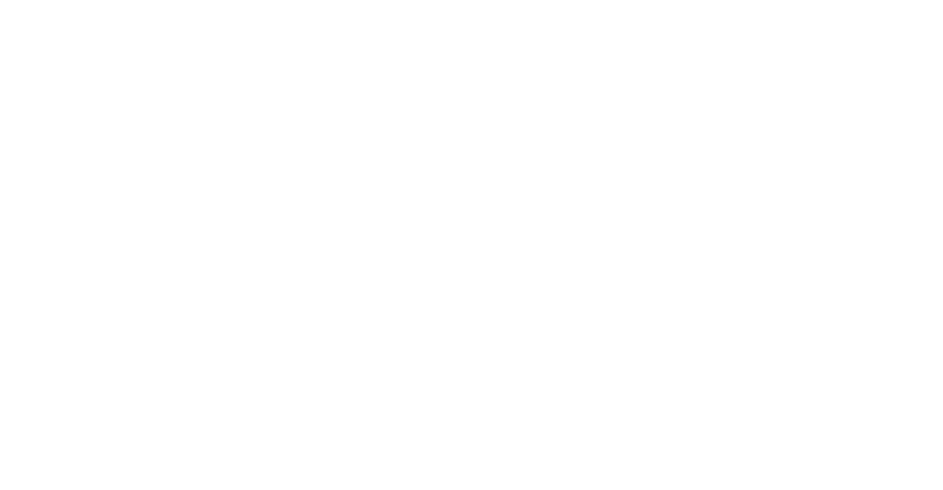
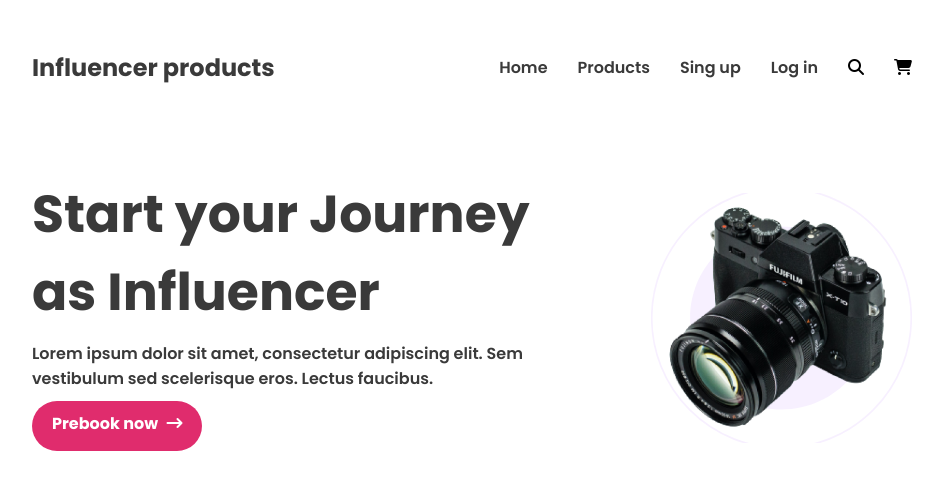
Before and after one commit to Al-Amin018555/influencer-gear, a plain HTML site: page index.html in a window 1280 px wide. Shown: the whole page, without its empty margins (168-1111 px from the left). Drawn offline with Linux system fonts and the light colour scheme.

Commit message:
added banner section

```diff
--- a/index.html
+++ b/index.html
@@ -20,10 +20,43 @@
     <link rel="preconnect" href="https://fonts.googleapis.com">
     <link rel="preconnect" href="https://fonts.gstatic.com" crossorigin>
     <link href="https://fonts.googleapis.com/css2?family=Inter:opsz@14..32&display=swap" rel="stylesheet">
+    <!-- font awesome kits -->
+    <script src="https://kit.fontawesome.com/ea1f577ccb.js" crossorigin="anonymous"></script>
+
 </head>
 
 <body>
-    <header></header>
+    <header>
+        <nav>
+            <h3 class="font-poppins nav-title">Influencer products</h3>
+            <ul>
+                <li class="font-poppins"><a href="">Home</a></li>
+                <li class="font-poppins"><a href="">Products</a></li>
+                <li class="font-poppins"><a href="">Sing up</a></li>
+                <li class="font-poppins"><a href="">Log in</a></li>
+                <li class="font-poppins"><i class="fa-solid fa-magnifying-glass"></i></li>
+                <li class="font-poppins"><i class="fa-solid fa-cart-shopping"></i></li>
+            </ul>
+        </nav>
+        <div class="banner">
+            <div class="banner-container">
+                <div class="banner-content">
+                    <h1 class="banner-title font-poppins">Start your Journey as
+                        Influencer</h1>
+
+                    <p class="banner-description font-poppins">Lorem ipsum dolor sit amet, consectetur adipiscing elit. Sem vestibulum sed scelerisque eros. Lectus faucibus.</p>
+
+                    <button class="btn-primary font-poppins">Prebook now  <i class="fa-solid fa-arrow-right-long"></i></button>
+                </div>
+                <div class="banner-img">
+                    <img src="images/main-camera.png" alt="">
+                </div>
+
+            </div>
+
+        </div>
+
+    </header>
     <main></main>
     <footer></footer>
 </body>
--- a/styles/influencer.css
+++ b/styles/influencer.css
@@ -1,7 +1,93 @@
 /* shared common styles */
-.font-poppins{
+.font-poppins {
     font-family: "Poppins", serif;
 }
-.font-inter{
+
+.font-inter {
     font-family: "Inter", serif;
 }
+*{
+    margin: 0;
+    padding: 0;
+    box-sizing: border-box;
+}
+.btn-primary{
+    background: #E02C6D;
+    border: 0;
+    border-radius: 41px;
+    padding: 10px 20px;
+    color: #FFFFFF;
+    font-size: 1rem;
+    font-weight: 700;
+}
+/* nav related styles */
+header {
+    padding: 50px 200px;
+    /* background-color: #AAAAAA; */
+}
+
+nav {
+    display: flex;
+    justify-content: space-between;
+    align-items: center;
+}
+.nav-title{
+    font-size: 1.5rem;
+    font-weight: 700;
+    color: #3A3A3A;
+}
+nav > ul{
+    display: flex;
+    gap: 30px;
+}
+nav li{
+    list-style: none;
+    font-size: 1rem;
+    font-weight: 600;
+
+}
+
+nav li a{
+    text-decoration: none;
+    color: #3A3A3A;
+}
+
+/* banner related styles */
+.banner .banner-container{
+    display: flex;
+    gap: 100px;
+    margin-top: 90px;
+    align-items: center;
+    justify-content: space-between;
+
+}
+.banner-content{
+    max-width: 580px;
+}
+.banner-content *{
+    margin-bottom: 10px;
+}
+.banner-title{
+    font-size: 3.25rem;
+    font-weight: 700;
+    color: #3A3A3A;
+}
+.banner-description{
+    font-size: 1rem;
+    font-weight: 600;
+    color: #3A3A3A;
+}
+.banner-content button .fa-solid{
+    margin-left: 5px;
+}
+.banner-img{
+    background-image: url('../images/Circle\ design.svg');
+    background-size: cover;
+    background-repeat: no-repeat;
+    background-position: center;
+    width: 450px;
+    /* border: 1px solid red; */
+}
+.banner-img img{
+    width: 100%;
+}
```
